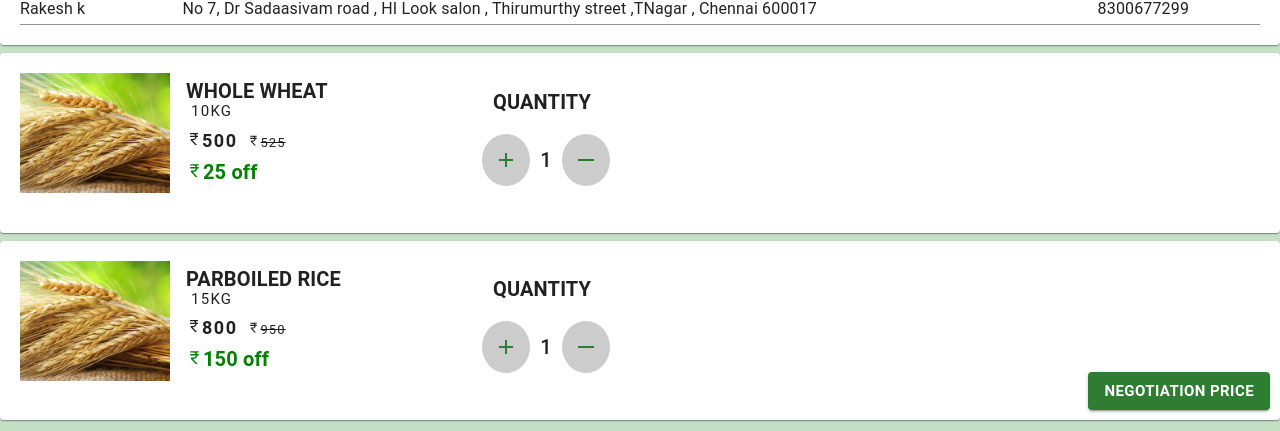
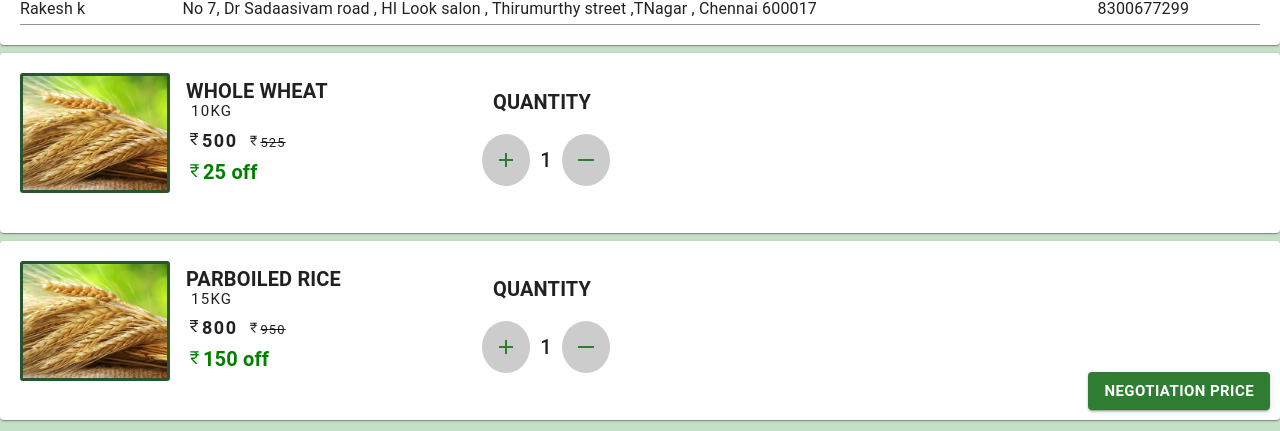
Before and after one commit to sanjith-s/farmenience, a React (Vite) app: page /M15 in a window 1280 px wide. Shown: the part 229-660 px from the top of the page. Built offline with nearby package versions, Linux system fonts and the light colour scheme.

Commit message:
updated border to images of pagem15

```diff
--- a/src/components/negotiationBox1.jsx
+++ b/src/components/negotiationBox1.jsx
@@ -37,7 +37,11 @@ function NegotiationBox1(props) {
         component="img"
         height="120"
         image={WheatImg}
-        sx={{ width: "150px" }}
+        sx={{
+          width: "150px",
+          border: "3px solid #285430",
+          borderRadius: "3px",
+        }}
       />
 
       <CardContent
--- a/src/components/negotiationBox2.jsx
+++ b/src/components/negotiationBox2.jsx
@@ -86,7 +86,11 @@ function NegotiationBox2(props) {
         component="img"
         height="120"
         image={WheatImg}
-        sx={{ width: "150px" }}
+        sx={{
+          width: "150px",
+          border: "3px solid #285430",
+          borderRadius: "3px",
+        }}
       />
 
       <CardContent
--- a/src/components/negotiationBox3.jsx
+++ b/src/components/negotiationBox3.jsx
@@ -44,7 +44,11 @@ function NegotiationBox3(props) {
           component="img"
           height="120"
           image={WheatImg}
-          sx={{ width: "150px" }}
+          sx={{
+            width: "150px",
+            border: "3px solid #285430",
+            borderRadius: "3px",
+          }}
         />
       </CardContent>
 
```
